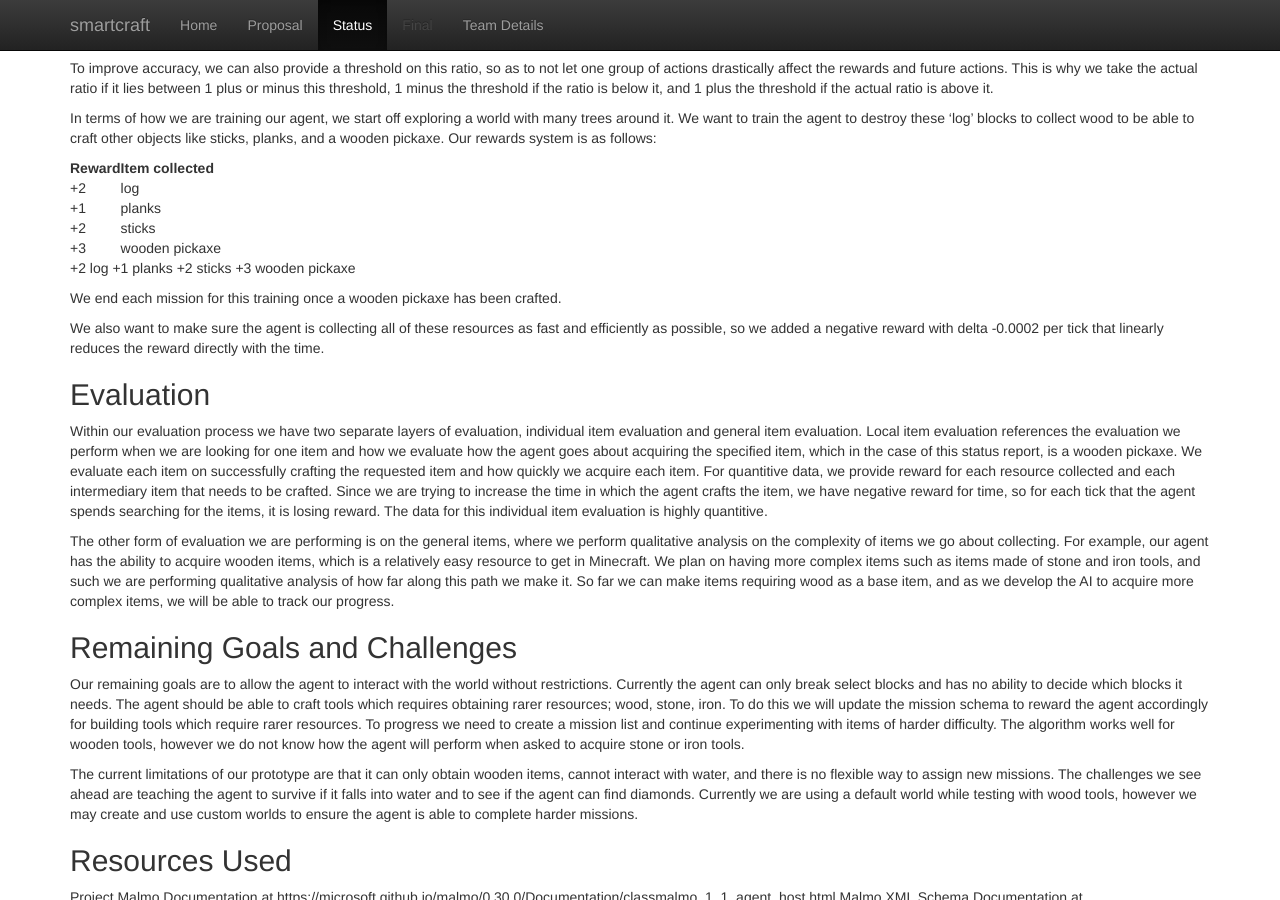
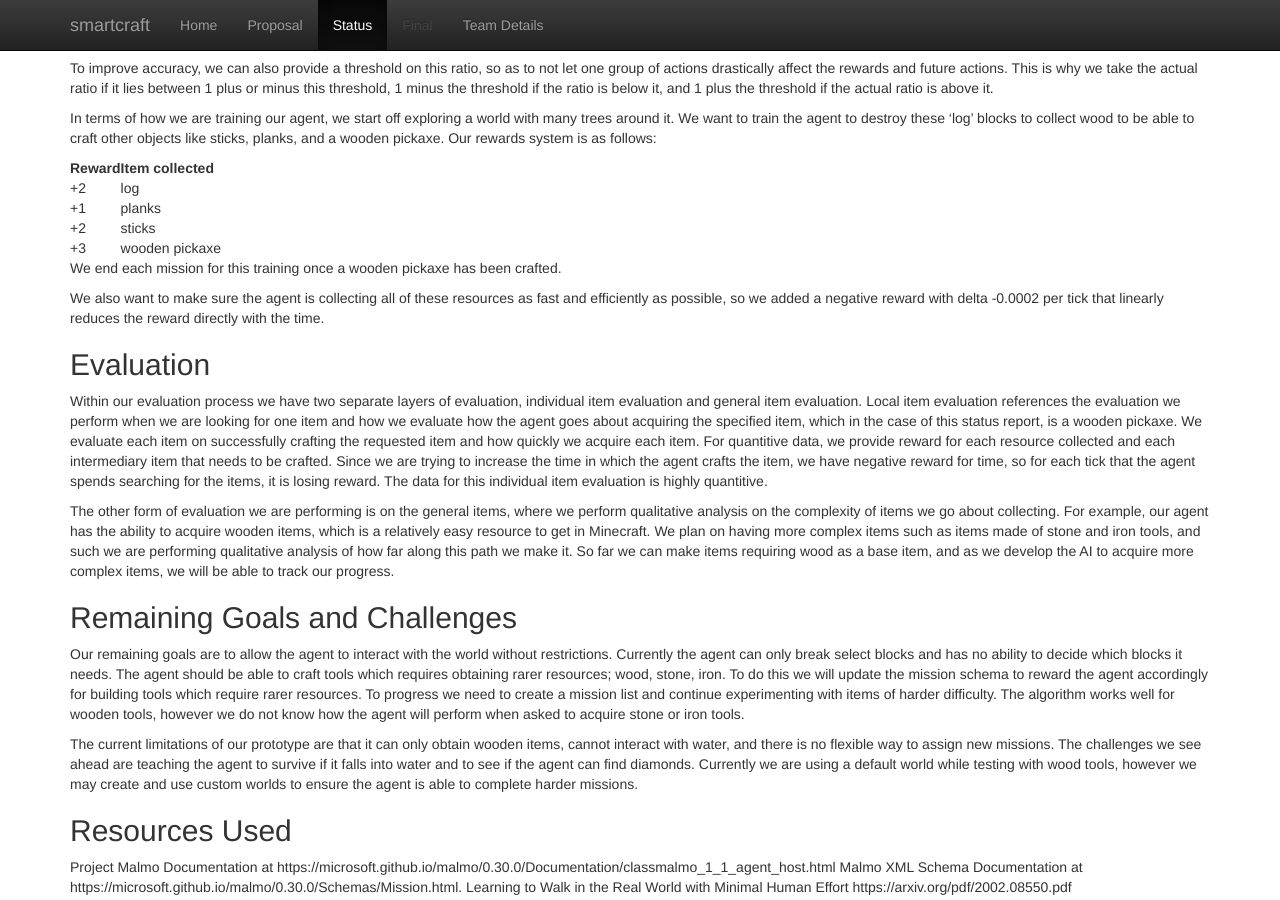
Before and after one commit to parth-parekh/CS175, a Jekyll site: the page built from docs/status.md, in a window 1280 px wide and 900 px high, scrolled down 950 px. Built offline with Jekyll 4.4.1, drawn with Linux system fonts in a browser that asks for light colours.

Commit message:
Update status.md

```diff
--- a/docs/status.md
+++ b/docs/status.md
@@ -27,12 +27,6 @@ In terms of how we are training our agent, we start off exploring a world with m
 | +2 | sticks |
 | +3 | wooden pickaxe |
 
-+2			log
-+1			planks
-+2			sticks
-+3			wooden pickaxe
-
-
 We end each mission for this training once a wooden pickaxe has been crafted.
 
 We also want to make sure the agent is collecting all of these resources as fast and efficiently as possible, so we added a negative reward with delta -0.0002 per tick that linearly reduces the reward directly with the time.
```
